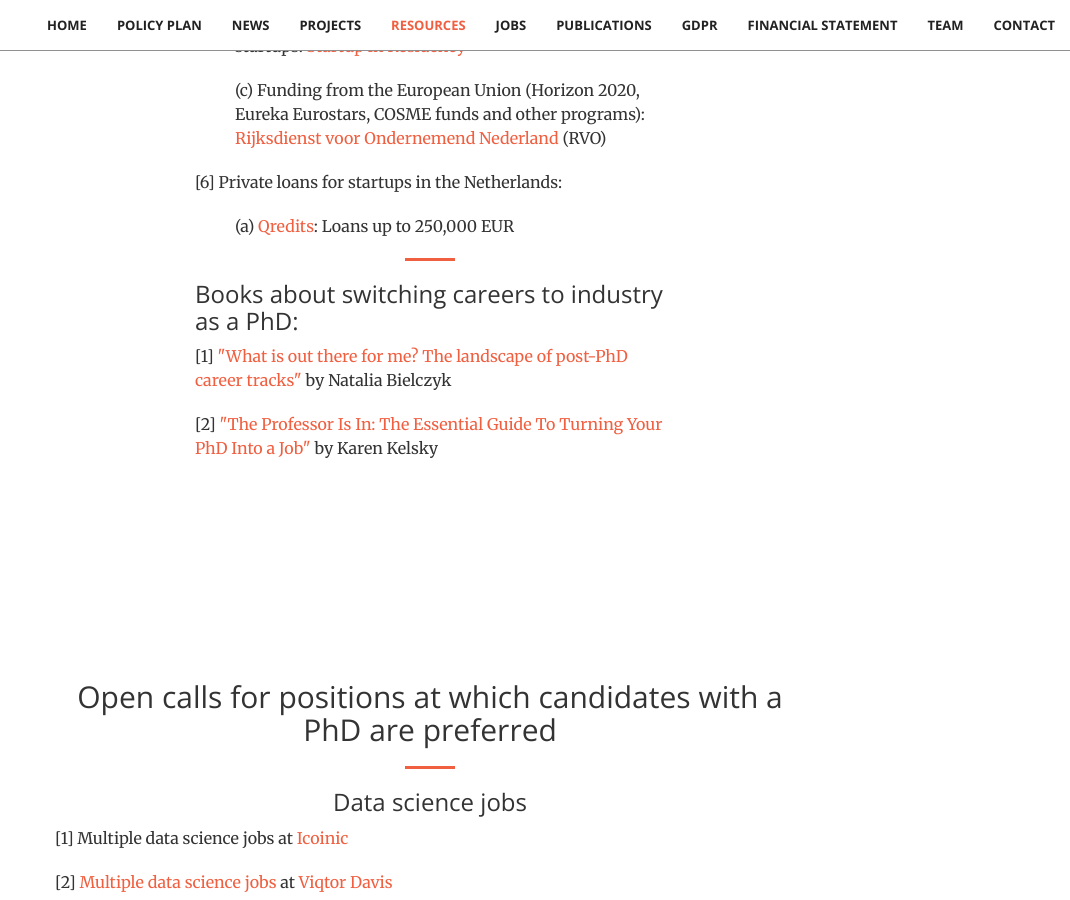
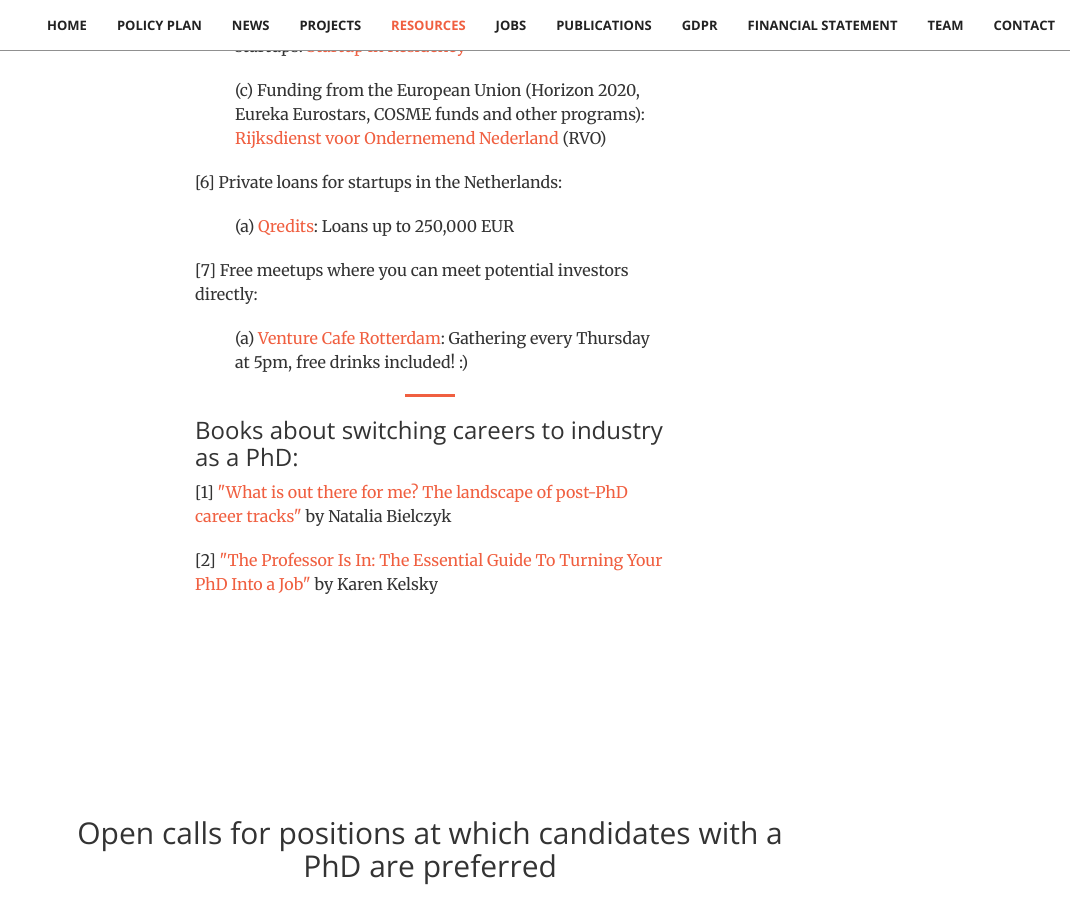
Before and after one commit to stichting-solaris/stichting-solaris.github.io, a Jekyll site: the page built from index.html, in a window 1280 px wide and 900 px high, scrolled down 15837 px. Shown: the whole window, without its empty margins (210-1280 px from the left). Built offline with Jekyll 4.4.1, drawn with Linux system fonts in a browser that asks for light colours.

Commit message:
Update resources.html

```diff
--- a/_includes/resources.html
+++ b/_includes/resources.html
@@ -193,6 +193,9 @@
                 <p>[6] Private loans for startups in the Netherlands:</p>
                     <p class="tab">(a) <a href="qredits.nl">Qredits</a>: Loans up to 250,000 EUR</p>
 
+                <p>[7] Free meetups where you can meet potential investors directly:</p>
+                    <p class="tab">(a) <a href="https://venturecaferotterdam.org/">Venture Cafe Rotterdam</a>:
+                        Gathering every Thursday at 5pm, free drinks included! :)</p>
 <!-- Books): -->
                 <hr class="primary">
                 <h3 class="section-heading">Books about switching careers to industry as a PhD:</h3>
```
